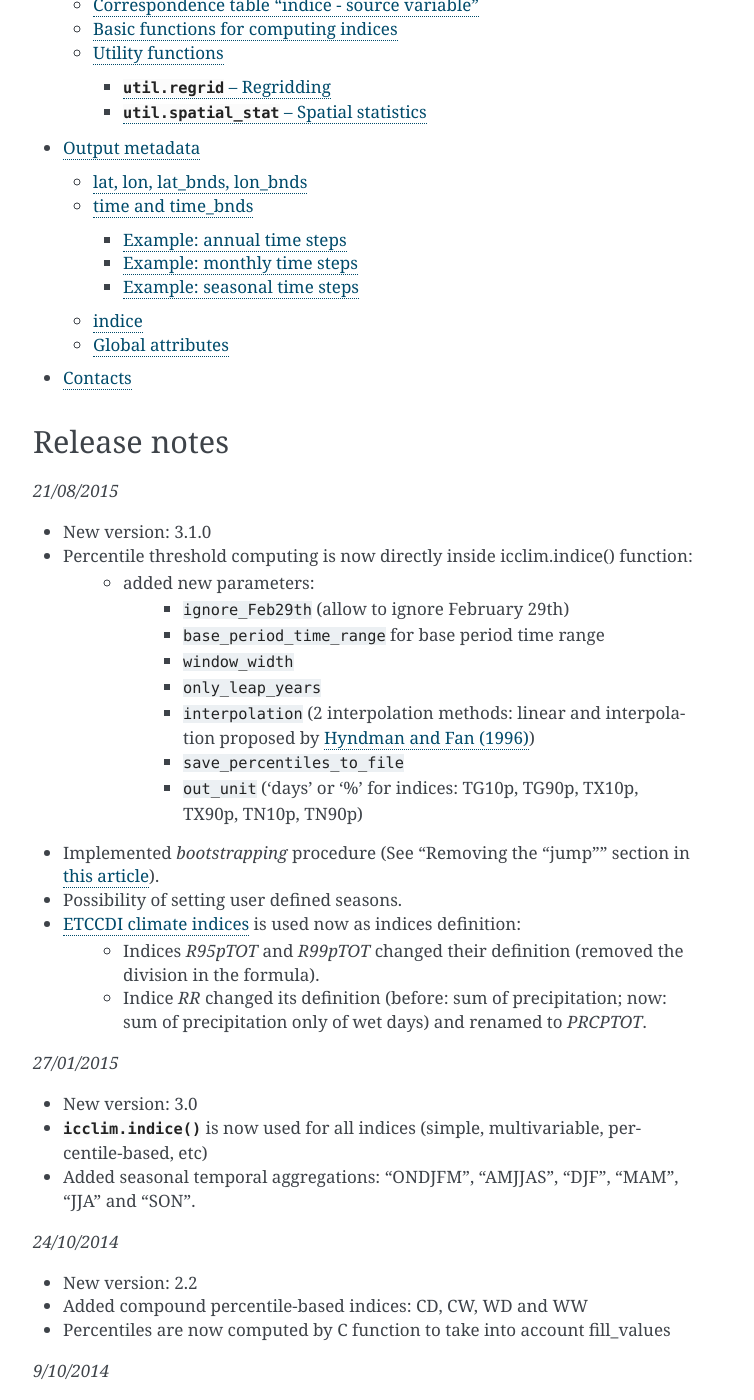
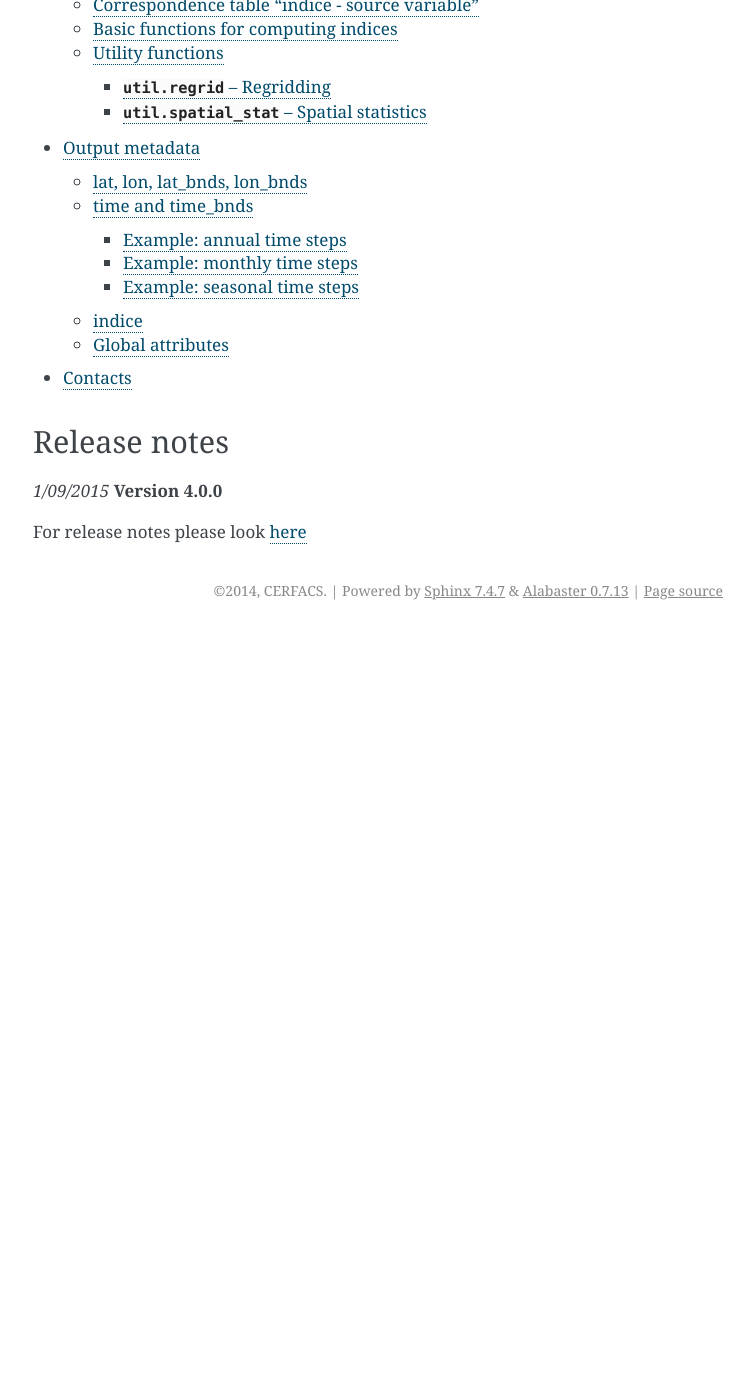
Before and after one commit to cerfacs-globc/icclim, a Sphinx documentation site: the page built from icclim/icclim_doc/source/index.rst, in a window 1280 px wide and 1400 px high, scrolled down 867 px. Shown: the whole window, without its empty margins (387-1141 px from the left). Built offline with Sphinx 7.4.7, drawn with Linux system fonts in a browser that asks for light colours; after the commit the page ends 1497 px from its top, so only the background shows below that; some of the changed text lies outside the part shown.

Commit message:
changed version number

```diff
--- a/icclim/__init__.py
+++ b/icclim/__init__.py
@@ -1,3 +1,3 @@
 from icclim import *
 
-__version__ = "3.1.0" # print icclim.__version__
+__version__ = "4.0.0" # print icclim.__version__
--- a/icclim/icclim_doc/source/conf.py
+++ b/icclim/icclim_doc/source/conf.py
@@ -59,7 +59,7 @@ copyright = u'2014, CERFACS'
 # built documents.
 #
 # The short X.Y version.
-version = '3.1.0'
+version = '4.0.0'
 # The full version, including alpha/beta/rc tags.
 release = version
 
--- a/icclim/icclim_doc/source/index.rst
+++ b/icclim/icclim_doc/source/index.rst
@@ -22,73 +22,6 @@ Contents:
 Release notes
 ------------------
 
-*21/08/2015*
+*1/09/2015* **Version 4.0.0**
 
-
-- New version: 3.1.0
-- Percentile threshold computing is now directly inside icclim.indice() function:
-	- added new parameters:
-		- ``ignore_Feb29th`` (allow to ignore February 29th)
-		- ``base_period_time_range`` for base period time range
-		- ``window_width``
-		- ``only_leap_years``
-		- ``interpolation`` (2 interpolation methods: linear and interpolation proposed by `Hyndman and Fan (1996) <http://amherst.edu/media/view/129116/original/Sample+Quantiles.pdf>`_)
-		- ``save_percentiles_to_file``
-		- ``out_unit`` ('days' or '%' for indices: TG10p, TG90p, TX10p, TX90p, TN10p, TN90p)
-- Implemented *bootstrapping* procedure (See "Removing the “jump”" section in `this article <http://journals.ametsoc.org/doi/pdf/10.1175/JCLI3366.1>`_).
-- Possibility of setting user defined seasons.
-- `ETCCDI climate indices <http://etccdi.pacificclimate.org/list_27_indices.shtml>`_ is used now as indices definition:
-	- Indices *R95pTOT* and *R99pTOT* changed their definition (removed the division in the formula).
-	- Indice *RR* changed its definition (before: sum of precipitation; now: sum of precipitation only of wet days) and renamed to *PRCPTOT*.
-
-
-*27/01/2015*
-
-- New version: 3.0
-- :func:`icclim.indice()` is now used for all indices (simple, multivariable, percentile-based, etc)
-- Added seasonal temporal aggregations: "ONDJFM", "AMJJAS", "DJF", "MAM", "JJA" and "SON".
-
-
-*24/10/2014*
-
-- New version: 2.2
-- Added compound percentile-based indices: CD, CW, WD and WW
-- Percentiles are now computed by C function to take into account fill_values
-
-*9/10/2014*
-
-- It is possible now to do :ref:`regridding <icclim_regrid>` (works only with rectangular "lat/lon" grid).
-
-*8/08/2014*
-
-- :func:`icclim.get_percentile_dict()` works now with OPeNDAP datasets (added the ``transfer_limit_bytes`` parameter)
-
-*4/08/2014*
-
-- Improved callback in :func:`icclim.indice()`, :func:`icclim.indice_multivar()` and :func:`icclim.indice_perc()`
-
-*31/07/2014*
-
-- Possibility to save a dictionary with daily percentiles in file (added the ``save_to_file`` parameter in :func:`icclim.get_percentile_dict()`)
-
-*21/07/2014*
-
-In :func:`icclim.indice()`, :func:`icclim.indice_multivar()` and :func:`icclim.indice_perc()`:
-
-- Removed the ``project`` parameter
-- The ``time_range`` parameter is not required, i.e. if it is None, then the whole period of input files will be processed
-
-
-*17/07/2014*
-
-- Added percentile indices
-- Added utility functions for spatial statistics
-- The documentation is updated
-
-
-Indices and tables
-==================
-
-* :ref:`genindex`
-* :ref:`modindex`
-* :ref:`search`
+For release notes please look `here <https://github.com/cerfacs-globc/icclim/releases>`_
--- a/setup.py
+++ b/setup.py
@@ -32,7 +32,7 @@ setup(
 
     # la version du code
 
-    version="3.1.0",
+    version="4.0.0",
 
     # Liste les packages a inserer dans la distribution
     # plutot que de le faire a la main, on utilise la foncton
```
